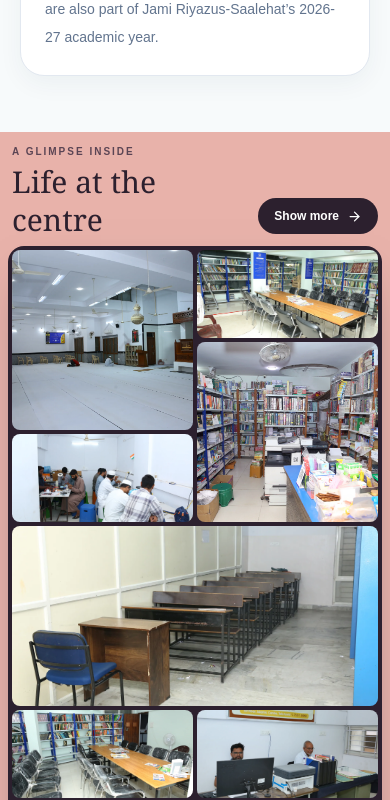
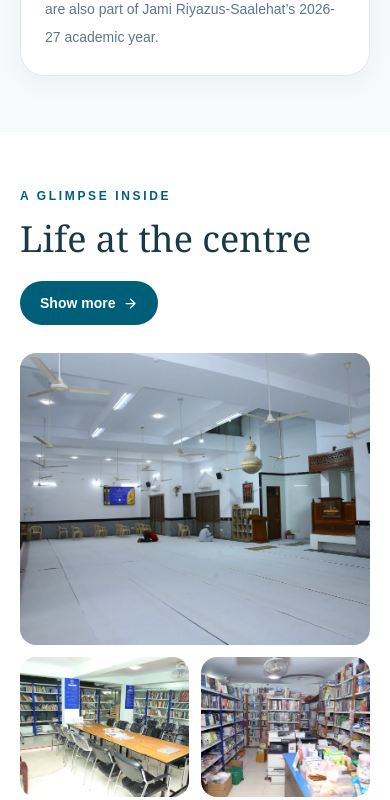
Before and after one commit to baigny/masjid_islamic_center, a React (Vite) app: page / in a window 390 px wide. Shown: the part 5400-6200 px from the top of the page. Built offline with nearby package versions, Linux system fonts and the light colour scheme.

Commit message:
Refine centre photo grid and remove pink background

```diff
--- a/src/App.jsx
+++ b/src/App.jsx
@@ -95,24 +95,24 @@ function Hero() {
 
 function HomeBento({ onNavigate }) {
   const images = [
-    [galleryPhotos[25], 'Main prayer hall', 'col-span-1 row-span-2 md:col-span-3 md:col-start-1 md:row-span-2 md:row-start-1'],
-    [galleryPhotos[23], 'Library reading space', 'col-span-1 md:col-span-6 md:col-start-4 md:row-start-1'],
-    [galleryPhotos[18], 'Islamic Book Centre', 'col-span-1 row-span-2 md:col-span-3 md:col-start-10 md:row-span-2 md:row-start-1'],
-    [galleryPhotos[6], 'Skills training space', 'col-span-1 md:col-span-3 md:col-start-4 md:row-start-2'],
-    [galleryPhotos[31], 'Learning space', 'col-span-2 row-span-2 md:col-span-3 md:col-start-7 md:row-span-1 md:row-start-2'],
-    [galleryPhotos[22], 'Community library', 'col-span-1 md:col-span-4 md:col-start-1 md:row-start-3'],
-    [galleryPhotos[20], 'Community service office', 'col-span-1 md:col-span-5 md:col-start-5 md:row-start-3'],
-    [galleryPhotos[1], 'Prayer hall', 'col-span-2 md:col-span-3 md:col-start-10 md:row-start-3'],
+    [galleryPhotos[25], 'Main prayer hall', 'col-span-2 row-span-2'],
+    [galleryPhotos[23], 'Library reading space', 'md:col-span-2'],
+    [galleryPhotos[18], 'Islamic Book Centre', 'md:col-span-2'],
+    [galleryPhotos[6], 'Skills training space', 'md:col-span-2'],
+    [galleryPhotos[31], 'Learning space', 'md:col-span-2'],
+    [galleryPhotos[22], 'Community library', 'md:col-span-2'],
+    [galleryPhotos[20], 'Community service office', 'md:col-span-2'],
+    [galleryPhotos[1], 'Prayer hall', 'col-span-2'],
   ];
 
-  return <section className="bg-[#e8b2aa] px-2 py-3 sm:px-3 md:py-5">
-    <div className="mx-auto mb-2 flex max-w-5xl items-end justify-between gap-3 px-1 sm:mb-3">
-      <div><p className="mb-1 text-[10px] font-bold tracking-[.2em] text-[#5b4554]">A GLIMPSE INSIDE</p><h2 className="font-display text-3xl leading-tight text-[#2c202e] sm:text-4xl">Life at the centre</h2></div>
-      <PageLink to="/gallery" onNavigate={onNavigate} className="mb-1 inline-flex shrink-0 items-center gap-2 rounded-full bg-[#2c202e] px-4 py-2.5 text-xs font-semibold text-white transition hover:bg-[#443346] sm:px-5 sm:text-sm">Show more <ArrowRight size={15} /></PageLink>
+  return <section className="bg-white px-5 py-14 md:px-10 md:py-20">
+    <div className="mx-auto mb-7 flex max-w-7xl flex-wrap items-end justify-between gap-5 md:mb-9">
+      <div><p className="mb-3 text-xs font-bold tracking-[.22em] text-cyan-800">A GLIMPSE INSIDE</p><h2 className="font-display text-4xl leading-tight text-[#193a45] md:text-5xl">Life at the centre</h2></div>
+      <PageLink to="/gallery" onNavigate={onNavigate} className="inline-flex shrink-0 items-center gap-2 rounded-full bg-cyan-800 px-5 py-3 text-sm font-semibold text-white transition hover:bg-cyan-900">Show more <ArrowRight size={15} /></PageLink>
     </div>
-    <div className="mx-auto max-w-5xl rounded-2xl bg-[#2c202e] p-1 shadow-[0_16px_45px_-24px_rgba(44,32,46,.6)] sm:rounded-3xl sm:p-1.5 md:p-2">
-      <div className="grid grid-flow-dense auto-rows-[88px] grid-cols-2 gap-1 sm:auto-rows-[110px] md:auto-rows-[100px] md:grid-cols-12 md:gap-1">
-        {images.map(([photo, alt, layout]) => <div key={photo.src} className={`group relative overflow-hidden rounded-lg bg-white/10 sm:rounded-xl ${layout}`}>
+    <div className="mx-auto max-w-7xl">
+      <div className="grid auto-rows-[140px] grid-cols-2 gap-3 sm:auto-rows-[170px] md:auto-rows-[180px] md:grid-cols-6 md:gap-4 lg:auto-rows-[200px]">
+        {images.map(([photo, alt, layout]) => <div key={photo.src} className={`group relative overflow-hidden rounded-2xl bg-slate-100 ${layout}`}>
           <img src={photo.src} alt={alt} loading="lazy" className="h-full w-full object-cover transition-transform duration-700 ease-out group-hover:scale-[1.045]" />
         </div>)}
       </div>
```
